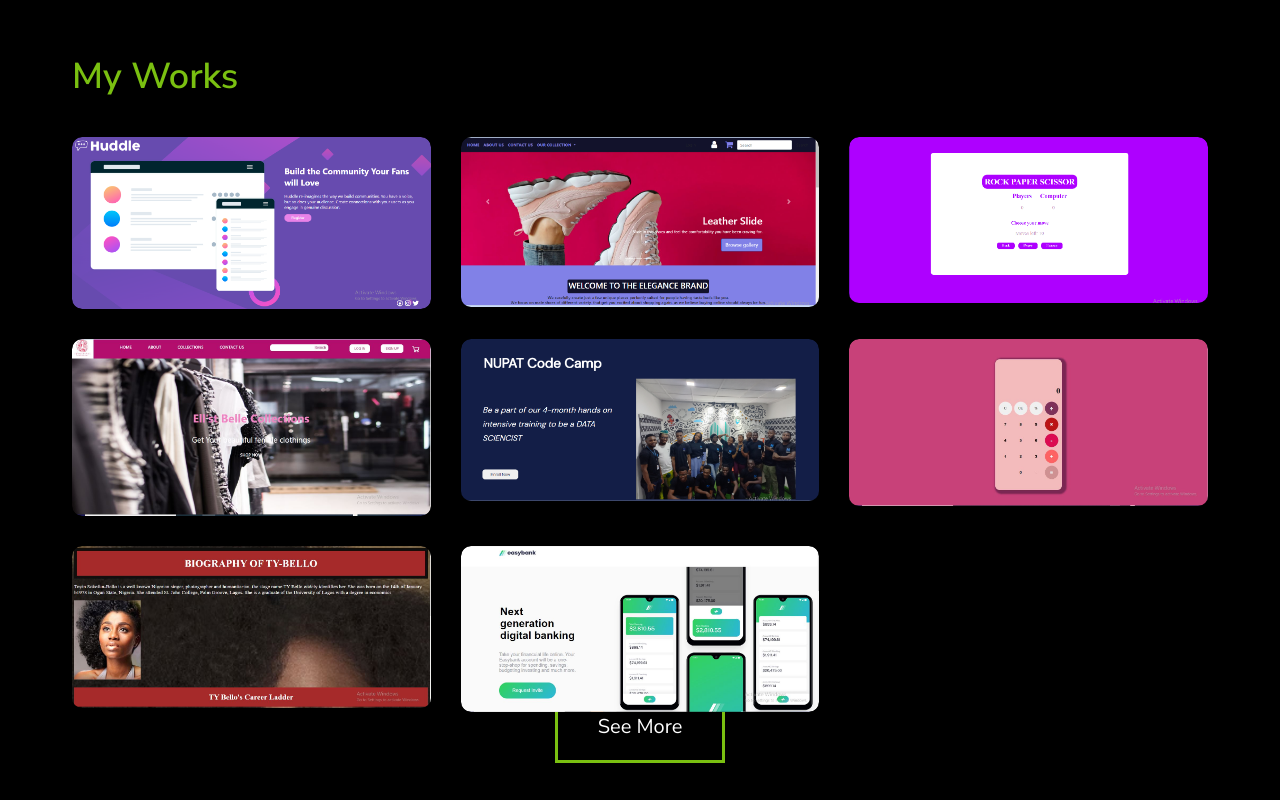
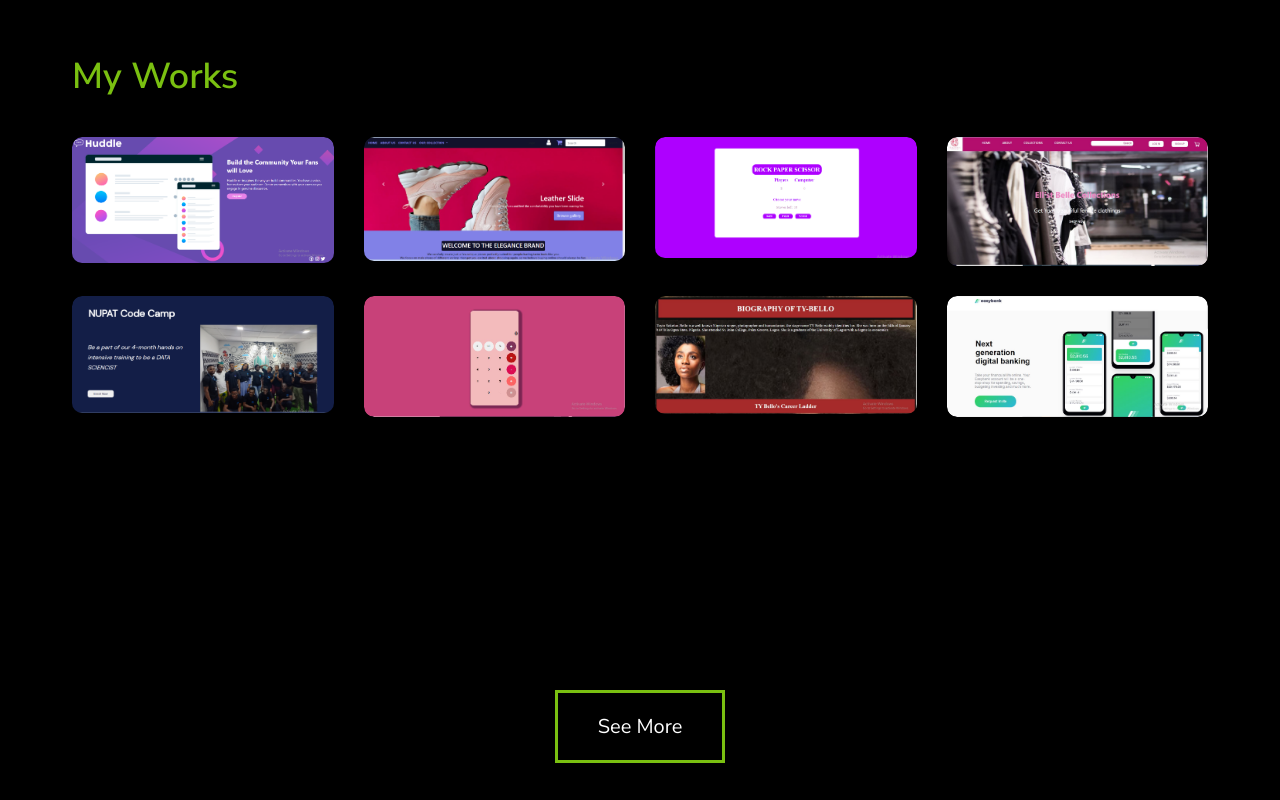
Before and after one commit to joyamakacodes/My-Portfolio, a plain HTML site: page index.html in a window 1280 px wide. Shown: the part 2020-2820 px from the top of the page. Drawn offline with Linux system fonts and the light colour scheme.

Commit message:
changes made

```diff
--- a/index.html
+++ b/index.html
@@ -129,7 +129,7 @@
                             <div class="layer">
                                 <h4>E-commerce Website</h4>
                                 <p>Men's shoe e-commerce Website</p>
-                                <a href="https://github.com/joyamakacodes/Huddle-Landing-Page/tree/master"><i class="fa-solid fa-arrow-up-right-from-square"></i></a>
+                                <a href="https://github.com/joyamakacodes/Huddle-Landing-Page/tree/master" target="_blank"><i class="fa-solid fa-arrow-up-right-from-square"></i></a>
                             </div>
                         </div>
                         <div class="work">
@@ -137,7 +137,7 @@
                             <div class="layer">
                                 <h4>RockPaperScissors</h4>
                                 <p>Rock Paper and scissors game</p>
-                                <a href="https://github.com/joyamakacodes/RockPaperScissors/tree/master"><i class="fa-solid fa-arrow-up-right-from-square"></i></a>
+                                <a href="https://github.com/joyamakacodes/RockPaperScissors/tree/master" target="_blank"><i class="fa-solid fa-arrow-up-right-from-square"></i></a>
                             </div>
                         </div>
                         <div class="work">
@@ -145,7 +145,7 @@
                             <div class="layer">
                                 <h4>E-Commerce Website</h4>
                                 <p>Female clothes Collection e-commerce website</p>
-                                <a href="https://github.com/joyamakacodes/Female-clothing-Ecommerce/tree/master"><i class="fa-solid fa-arrow-up-right-from-square"></i></a>
+                                <a href="https://github.com/joyamakacodes/Female-clothing-Ecommerce/tree/master" target="_blank"><i class="fa-solid fa-arrow-up-right-from-square"></i></a>
                             </div>
                         </div>
                         <div class="work">
@@ -153,7 +153,7 @@
                             <div class="layer">
                                 <h4>NUPAT Tech. Website</h4>
                                 <p>Company's website redesign team project</p>
-                                <a href="https://github.com/joyamakacodes/Nupat-website-redesign/branches"><i class="fa-solid fa-arrow-up-right-from-square"></i></a>
+                                <a href="https://github.com/joyamakacodes/Nupat-website-redesign/branches" target="_blank"><i class="fa-solid fa-arrow-up-right-from-square"></i></a>
                             </div>
                         </div>
                         <div class="work">
@@ -161,7 +161,7 @@
                             <div class="layer">
                                 <h4>Calculator</h4>
                                 <p>Web app calculator </p>
-                                <a href="https://github.com/joyamakacodes/simple-calculator/tree/master"><i class="fa-solid fa-arrow-up-right-from-square"></i></a>
+                                <a href="https://github.com/joyamakacodes/simple-calculator/tree/master" target="_blank"><i class="fa-solid fa-arrow-up-right-from-square"></i></a>
                             </div>
                         </div>
                         <div class="work">
@@ -169,7 +169,7 @@
                             <div class="layer">
                                 <h4>Biography Website</h4>
                                 <p>Celibrity Biography website</p>
-                                <a href="https://github.com/joyamakacodes/Biography"><i class="fa-solid fa-arrow-up-right-from-square"></i></a>
+                                <a href="https://github.com/joyamakacodes/Biography" target="_blank"><i class="fa-solid fa-arrow-up-right-from-square"></i></a>
                             </div>
                         </div>
                         <div class="work">
@@ -177,7 +177,7 @@
                             <div class="layer">
                                 <h4>EasyBank Landing Page</h4>
                                 <p>Replicated UI design from Frontend Mentor</p>
-                                <a href="https://github.com/joyamakacodes/EasyBank-/tree/master"><i class="fa-solid fa-arrow-up-right-from-square"></i></a>
+                                <a href="https://github.com/joyamakacodes/EasyBank-/tree/master" target="_blank"><i class="fa-solid fa-arrow-up-right-from-square"></i></a>
                             </div>
                         </div>
 
--- a/styles.css
+++ b/styles.css
@@ -281,7 +281,7 @@ display: block;
 /* portfolio */
 .workList{
     display: grid;
-    grid-template-columns: repeat(auto-fit, minmax(300px, 1fr));
+    grid-template-columns: repeat(auto-fit, minmax(250px, 1fr));
     grid-gap: 30px;
     margin-top: 2em;
 }
@@ -427,6 +427,7 @@ form input, form textarea{
     background: rgba(122, 192, 17, 0.171);
     padding: 2em 0;
     width: 100%;
+    margin-top: 4em;
 }
 .copyspan{
     color: rgb(122, 192, 17);
```
Also changed, not shown: Images/background.jpg.
